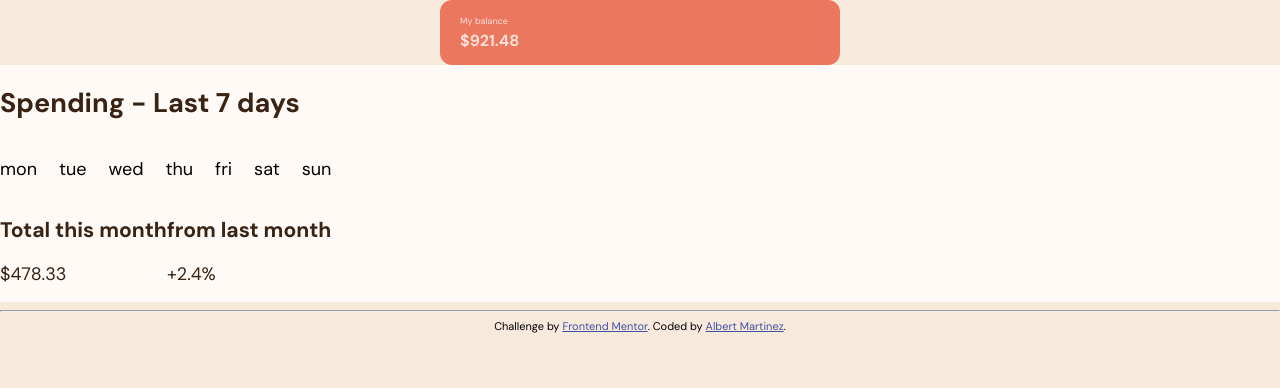
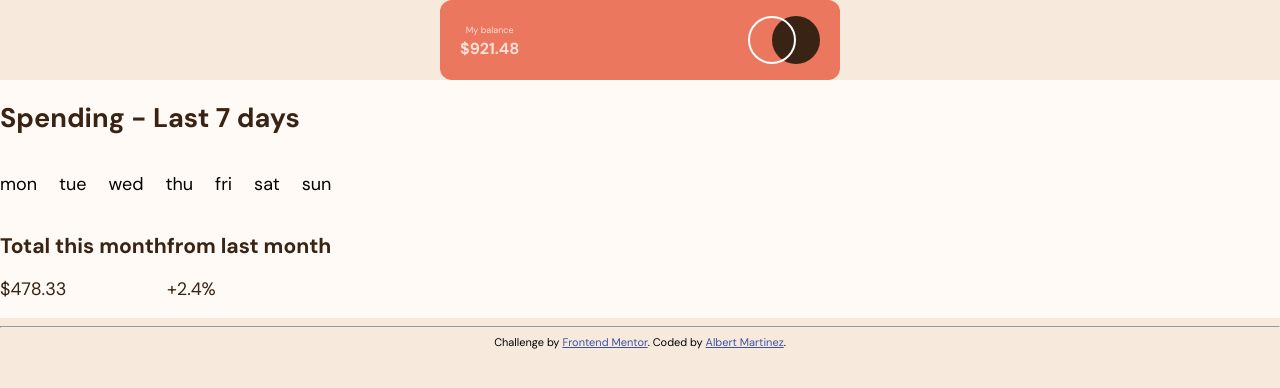
Before and after one commit to ialbertmartinez/expenses-chart, a plain HTML site: page index.html in a window 1280 px wide. Drawn offline with Linux system fonts and the light colour scheme.

Commit message:
add logo img | correct text and img alignment

```diff
--- a/index.html
+++ b/index.html
@@ -33,11 +33,15 @@
 	</head>
 	<body>
 		<header class="header">
-			<div class="header__balance">
+			<div class="header__column header__column_balance">
 				<h1 class="header__field field__title">My balance</h1>
 				<p class="header__field field__value_balance">&dollar;921.48</p>
 			</div>
-			<div class="header__logo"></div>
+			<div class="header__column">
+				<img
+					src="images/logo.svg"
+					alt="expenses chart logo of two symmetric circles; 1 lined and the other filled " />
+			</div>
 		</header>
 
 		<main class="main">
--- a/style.css
+++ b/style.css
@@ -9,41 +9,56 @@ body {
 	display: flex;
 	flex-flow: row nowrap;
 	align-items: center;
-	justify-content: flex-start;
+	justify-content: space-between;
 	max-width: 400px;
-	margin: auto;
+	margin: 0 auto;
 	padding: 16px 20px;
 	border-radius: 12px;
 }
 
-.header__balance {
+.header__column {
+	box-sizing: border-box;
+	max-width: 50%;
+	display: flex;
+	flex-flow: row nowrap;
+	justify-content: center;
+	align-content: center;
+	align-items: center;
+}
+
+.header__column_balance {
+	flex-flow: column nowrap;
+}
+
+.header__field {
+	box-sizing: border-box;
+	font-family: "DM Sans", Arial, sans-serif;
+	margin: 0;
+	padding: 0;
 	color: hsla(33, 100%, 98%, 80%);
 }
 
 .field__title {
-	margin: 0;
-	padding: 0;
-	line-height: 1.3;
-	margin-bottom: 5px;
-
-	font-family: "DM Sans", Arial, sans-serif;
+	box-sizing: border-box;
+	line-height: 2;
 	font-size: xx-small;
 	font-weight: 400;
 }
 
 .field__value_balance {
+	box-sizing: border-box;
 	margin: 0;
 	padding: 0;
-	line-height: 1;
+	line-height: 1.3;
 	font-weight: 700;
 }
 
-.header__field-value_balance {
-}
-
 .header__logo {
-	background: url(images/expenses_chart-logo-02.png);
-	background-size: 70px 70px;
+	box-sizing: border-box;
+	display: block;
+	min-width: 100%;
+	width: 75px;
+	height: auto;
 }
 
 /* cream: main content bg */
```
